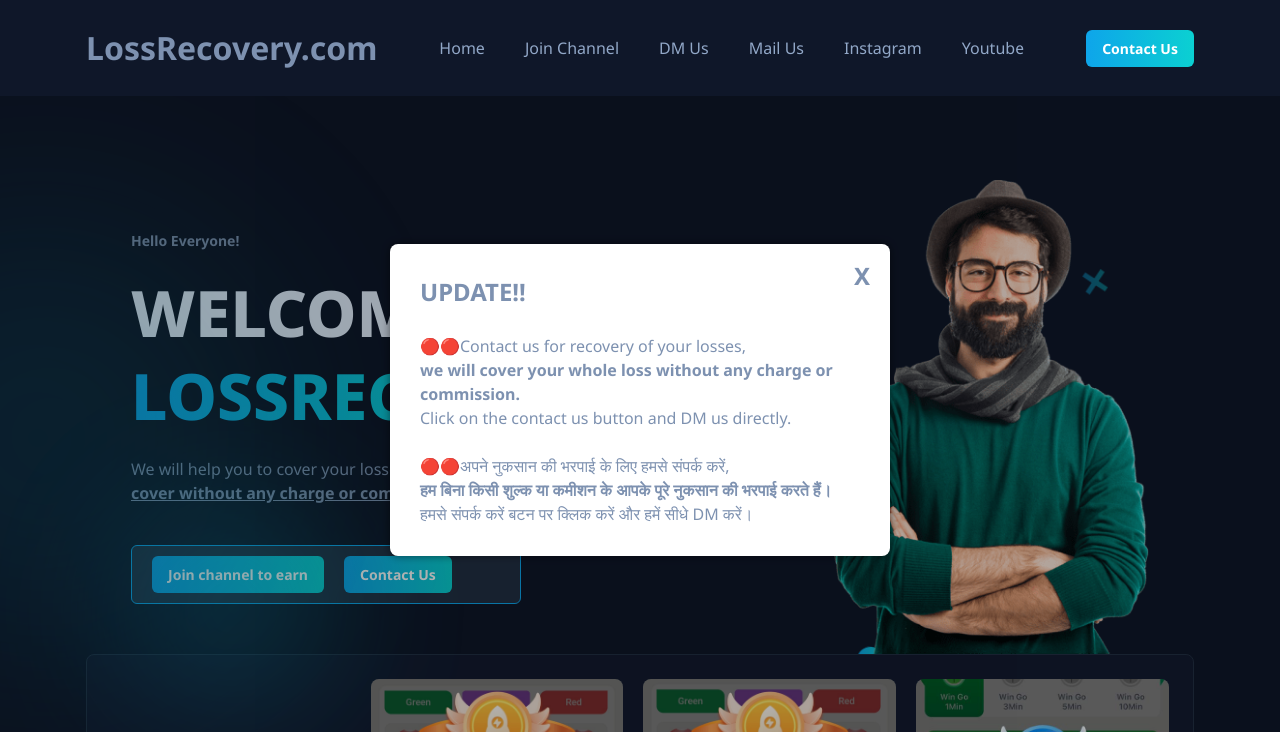
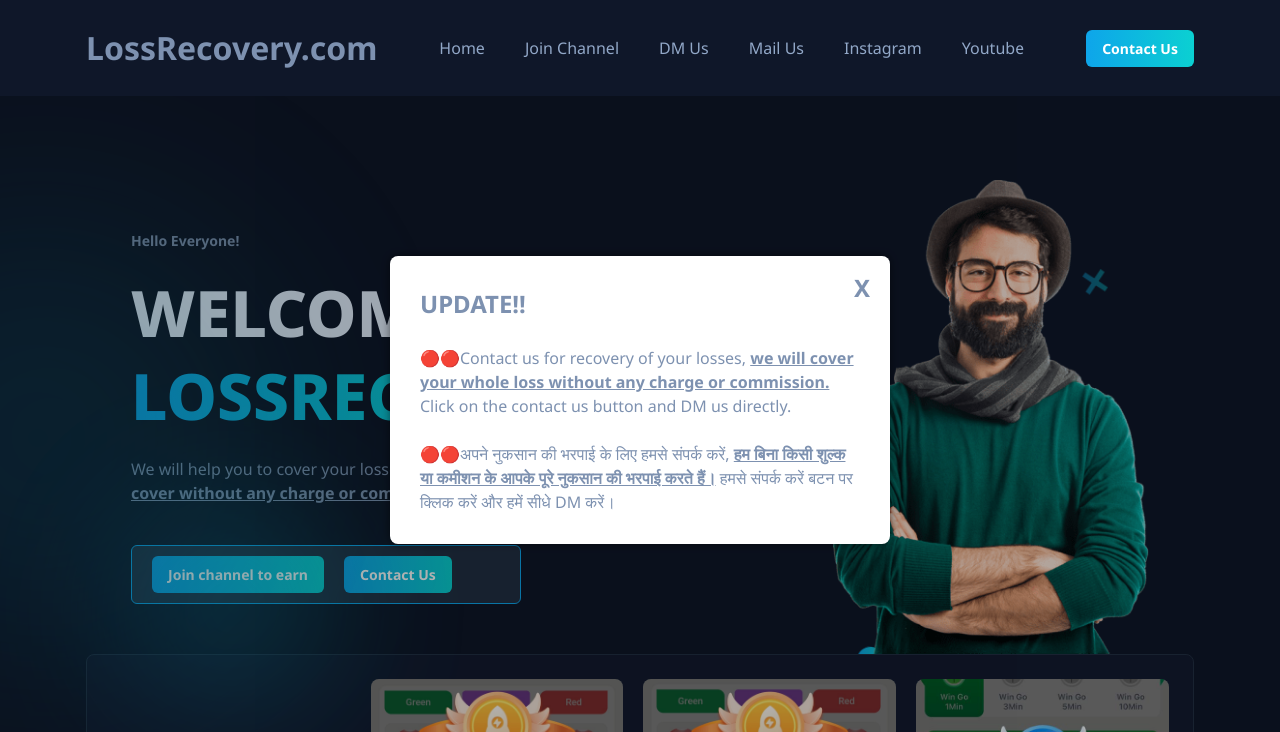
Before and after one commit to epaisaroz/lossrecovery.com, a plain HTML site: page index.html in a window 1280 px wide. Shown: the top 732 px of the page. Drawn offline with nearby package versions, Linux system fonts and the light colour scheme; files whose address does not match are found by name.

Commit message:
Update index.html

```diff
--- a/index.html
+++ b/index.html
@@ -401,8 +401,8 @@
         <div class="popup-content">
             <h1>X</h1>
             <h2>UPDATE!!</h2> </br>
-            <p>🔴🔴Contact us for recovery of your losses, <b><ul>we will cover your whole loss without any charge or commission.</ul></b> Click on the contact us button and DM us directly. </br></br>
-         🔴🔴अपने नुकसान की भरपाई के लिए हमसे संपर्क करें, <b><ul>हम बिना किसी शुल्क या कमीशन के आपके पूरे नुकसान की भरपाई करते हैं।</ul></b> हमसे संपर्क करें बटन पर क्लिक करें और हमें सीधे DM करें।
+            <p>🔴🔴Contact us for recovery of your losses, <b><u>we will cover your whole loss without any charge or commission.</u></b> Click on the contact us button and DM us directly. </br></br>
+         🔴🔴अपने नुकसान की भरपाई के लिए हमसे संपर्क करें, <b><u>हम बिना किसी शुल्क या कमीशन के आपके पूरे नुकसान की भरपाई करते हैं।</u></b> हमसे संपर्क करें बटन पर क्लिक करें और हमें सीधे DM करें।
 
 
       </p>
```
